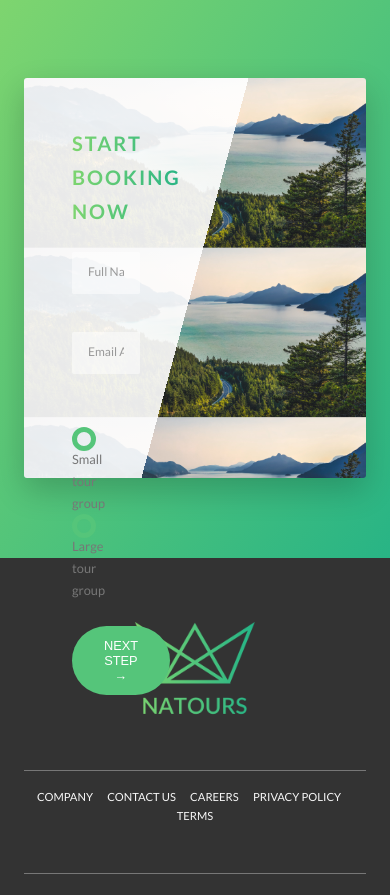
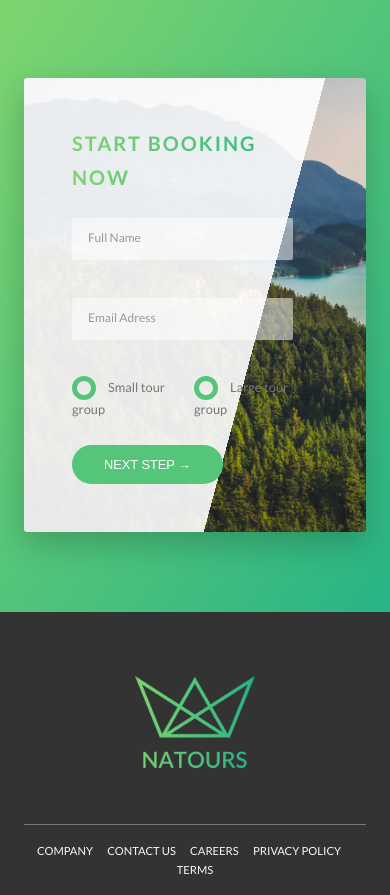
Before and after one commit to dterrones4/Natours, a website: page index.html in a window 390 px wide. Shown: the part 5679-6574 px from the top of the page. Drawn offline with Linux system fonts and the light colour scheme.

Commit message:
added responsive scaling to contact section

```diff
--- a/sass/pages/_home.scss
+++ b/sass/pages/_home.scss
@@ -67,10 +67,32 @@
 	border-radius: 3px;
 	box-shadow: 0 1.5rem 4rem rgba($color-black, .2);
 
-	height: 50rem;
+	@include respond(tab-land){
+		background-image: linear-gradient(105deg,
+																		rgba($color-white, .9) 0%,
+																		rgba($color-white, .9) 65%,
+																		transparent 65%),
+																		url(../img/nat-10.jpg);
+		background-size: cover;
+	}
+
+	@include respond(tab-port){
+		background-image: linear-gradient(to right,
+		rgba($color-white, .9) 0%,
+		rgba($color-white, .9) 100%)
+		url(../img/nat-10.jpg);
+	}
 
 	&__form{
 		width:50%;
 		padding: 6rem;
+
+		@include respond(tab-land){
+			width: 65%;
+		}
+
+		@include respond(tab-port){
+			width: 100%;
+		}
 	}
 }
```
Also changed, not shown: css/style.css.
